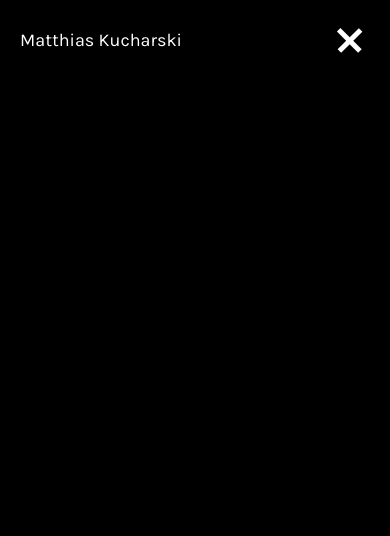
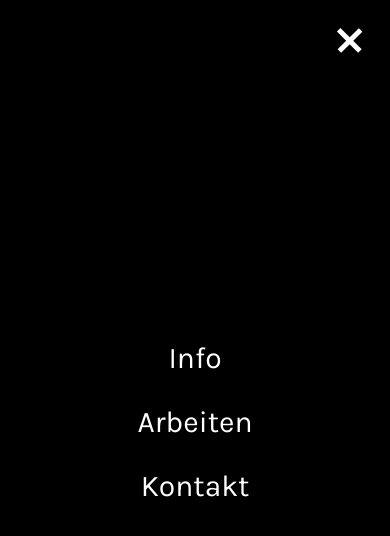
Before and after one commit to Matteska/Matthias-Kucharski, a website: page index.html in a window 390 px wide. Both pictures are taken after a click on the element 350 px from the left and 40 px from the top of the page. Drawn offline with Linux system fonts and the light colour scheme.

Commit message:
added hamburger overlay and animation

```diff
--- a/index.html
+++ b/index.html
@@ -8,13 +8,15 @@
     <link rel="stylesheet" type="text/css" href="css/stylesheet.css">
   </head>
   <body>
+    <div class="wrapper">
+    </div>
       <header>
           <div class="logo">
             <p id="name">Matthias Kucharski</p>
             <p id="jobtitle">UX/UI & Frontend Designer</p>
           </div>
           <nav>
-          <ul>
+            <ul class="navigation-items">
               <li><a href="#">Info</a></li>
               <li><a href="#">Arbeiten</a></li>
               <li><a href="#">Kontakt</a></li>
@@ -26,11 +28,15 @@
             </div>
           </nav>
       </header>
-    <div class="wrapper">
-    </div>
         <script>
           document.getElementsByClassName("hamburger")[0].addEventListener("click", function(){
             this.classList.toggle("close");
-})</script>
+            document.getElementsByClassName("navigation-items")[0].classList.toggle("hamburger-overlay");
+          });
+          window.addEventListener('resize', function(){
+            document.getElementsByClassName("navigation-items")[0].classList.remove("hamburger-overlay");
+            document.getElementsByClassName("hamburger")[0].classList.remove("close");
+          });
+        </script>
   </body>
 </html>
--- a/sass/stylesheet.scss
+++ b/sass/stylesheet.scss
@@ -102,6 +102,10 @@ nav {
     height: 30px;
     padding: 25px;
     display: flex;
+    z-index: 10;
+    position: absolute;
+    top: 0;
+    right:0;
     flex-direction: column;
     justify-content: space-between;
     background-color: #000;
@@ -138,21 +142,39 @@ nav {
     }
   }
 
-  ul {
-    display: none;
+  ul.navigation-items {
+    opacity:0;
+    visibility: hidden;
+    transition: all ease 420ms;
+    position: absolute;
 
     @include for-desktop-up {
       display: flex;
+      position: relative;
       flex-direction: row;
       justify-content: flex-end;
       list-style-type: none;
       margin-right: 10px;
+      opacity: 1;
+      visibility: visible;
+    }
+
+    &.hamburger-overlay {
+      display: flex;
+      opacity:1;
+      visibility: visible;
+      flex-direction: column;
+      justify-content: center;
+
+      top: 0;
+      right: 0;
+      left: 0;
+      bottom: 0;
+      z-index: 1;
     }
   }
 
   li {
-    display: none;
-
     @include for-desktop-up {
       display: inline-block;
     }
@@ -172,13 +194,7 @@ nav {
   }
 }
 
-  a:hover {
-    background-color: $secondary-color;
-    color: $primary-color;
-  }
 
-  a:active {
-    background-color: $secondary-color;
-    color: $primary-color;
-  }
+
+
 }
```
Also changed, not shown: css/stylesheet.css, 1 other file. Lines whose indentation alone changed are shown as unchanged.
